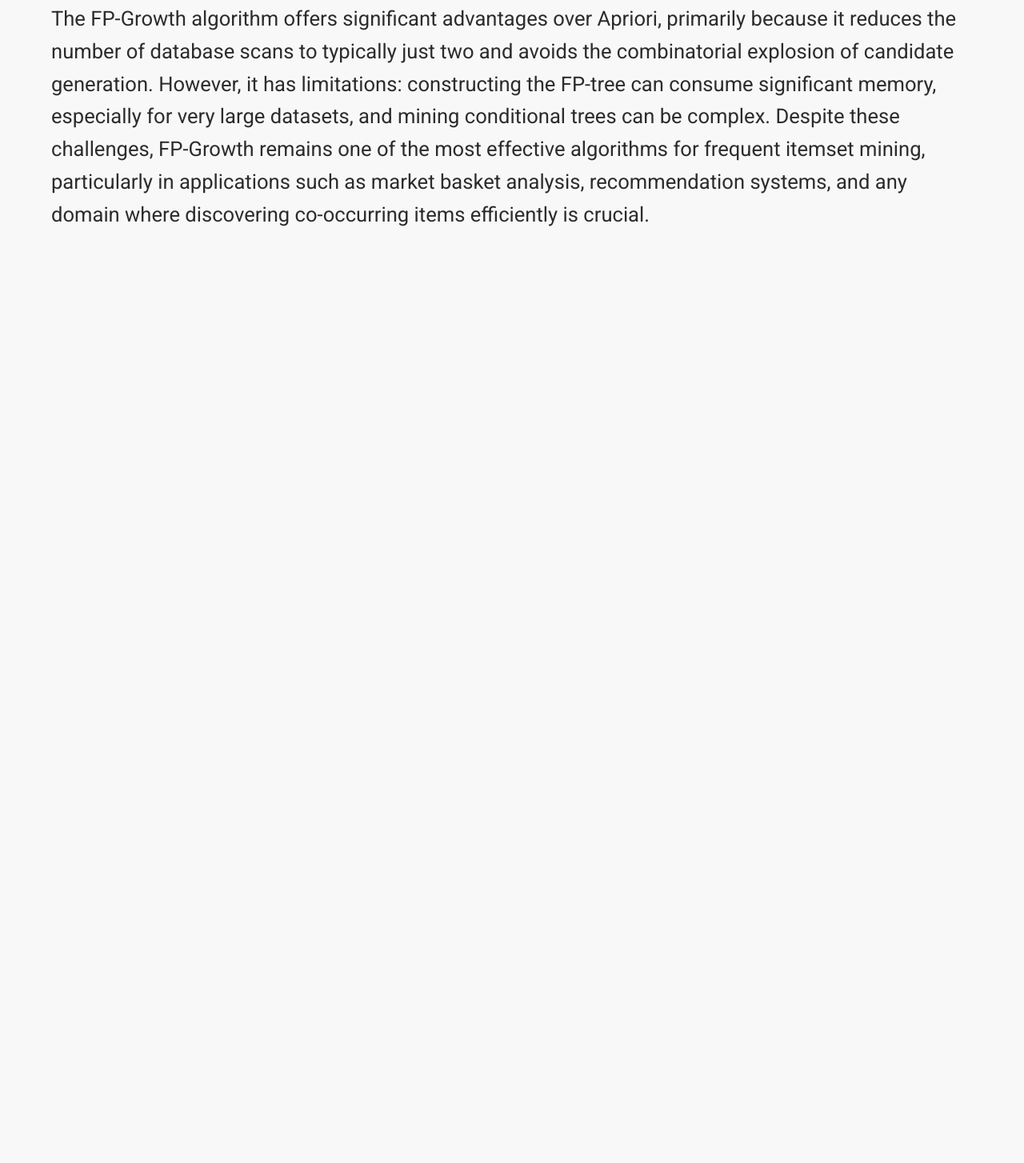
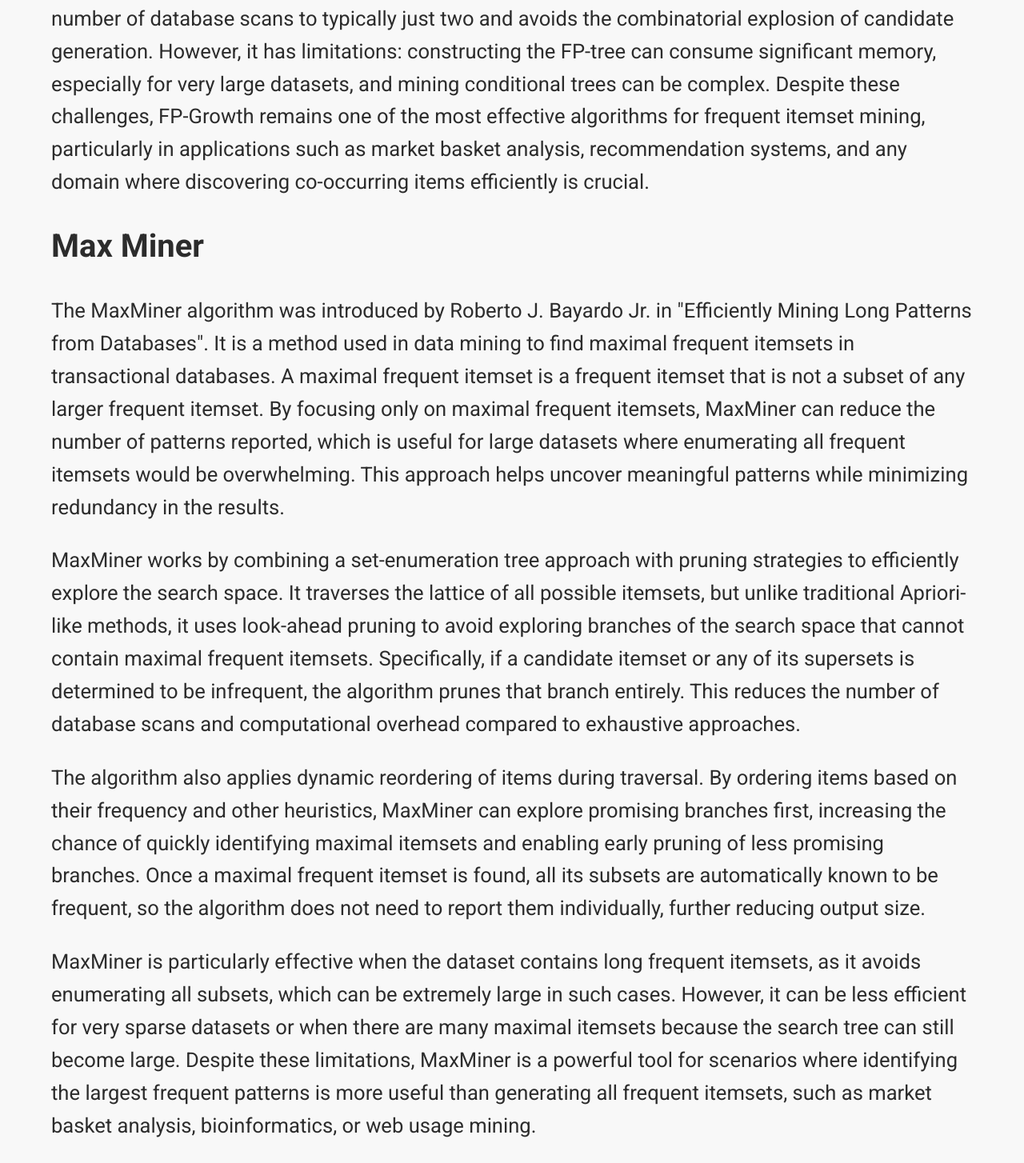
Before and after one commit to Striker2783/Striker2783.github.io, a website: page projects/CS4710/index.html in a window 1280 px wide. Shown: the part 5766-7220 px from the top of the page at 80% size. Before the commit the page ends 6513 px from the top, so only its background shows below. Drawn offline with Linux system fonts and the light colour scheme.

Commit message:
Max Miner

```diff
--- a/projects/CS4710/index.html
+++ b/projects/CS4710/index.html
@@ -157,9 +157,7 @@
                 <h1>FP-Growth</h1>
                 <p>
                     FP-Growth is an algorithm introduced by Jiawei Han, Jian Pei, and Yiwen Yin in "Mining Frequent
-                    Patterns without Candidate Generation".
-                    The FP-Growth (Frequent Pattern Growth) algorithm is a widely used method for mining frequent
-                    itemsets in large transactional databases. Unlike the Apriori algorithm, which generates candidate
+                    Patterns without Candidate Generation". Unlike the Apriori algorithm, which generates candidate
                     itemsets and repeatedly scans the database, FP-Growth avoids this costly step by using a compact
                     data structure called an FP-tree. This makes FP-Growth particularly efficient for dense datasets
                     where many items frequently co-occur. The algorithm works by first scanning the database to identify
@@ -194,6 +192,39 @@
                     where discovering co-occurring items efficiently is crucial.
                 </p>
             </section>
+            <section id="max-miner">
+                <h1>Max Miner</h1>
+                <p>The MaxMiner algorithm was introduced by Roberto J. Bayardo Jr. in "Efficiently Mining Long Patterns
+                    from Databases". It is a method used in data mining to find maximal frequent itemsets in
+                    transactional databases. A maximal frequent itemset is a frequent itemset that is not a subset of
+                    any larger frequent itemset. By focusing only on maximal frequent itemsets, MaxMiner can reduce the
+                    number of patterns reported, which is useful for large datasets where enumerating all frequent
+                    itemsets would be overwhelming. This approach helps uncover meaningful patterns while minimizing
+                    redundancy in the results.</p>
+                <p>
+                    MaxMiner works by combining a set-enumeration tree approach with pruning strategies to efficiently
+                    explore the search space. It traverses the lattice of all possible itemsets, but unlike traditional
+                    Apriori-like methods, it uses look-ahead pruning to avoid exploring branches of the search space
+                    that cannot contain maximal frequent itemsets. Specifically, if a candidate itemset or any of its
+                    supersets is determined to be infrequent, the algorithm prunes that branch entirely. This reduces
+                    the number of database scans and computational overhead compared to exhaustive approaches.
+                </p>
+                <p>
+                    The algorithm also applies dynamic reordering of items during traversal. By ordering items based on
+                    their frequency and other heuristics, MaxMiner can explore promising branches first, increasing the
+                    chance of quickly identifying maximal itemsets and enabling early pruning of less promising
+                    branches. Once a maximal frequent itemset is found, all its subsets are automatically known to be
+                    frequent, so the algorithm does not need to report them individually, further reducing output size.
+                </p>
+                <p>
+                    MaxMiner is particularly effective when the dataset contains long frequent itemsets, as it avoids
+                    enumerating all subsets, which can be extremely large in such cases. However, it can be less
+                    efficient for very sparse datasets or when there are many maximal itemsets because the search tree
+                    can still become large. Despite these limitations, MaxMiner is a powerful tool for scenarios where
+                    identifying the largest frequent patterns is more useful than generating all frequent itemsets, such
+                    as market basket analysis, bioinformatics, or web usage mining.
+                </p>
+            </section>
         </article>
     </main>
 </body>
```
